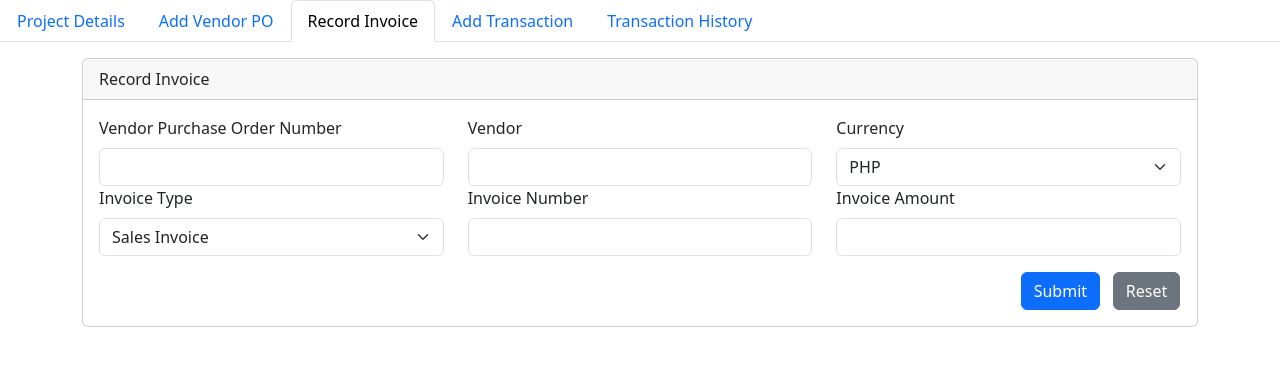
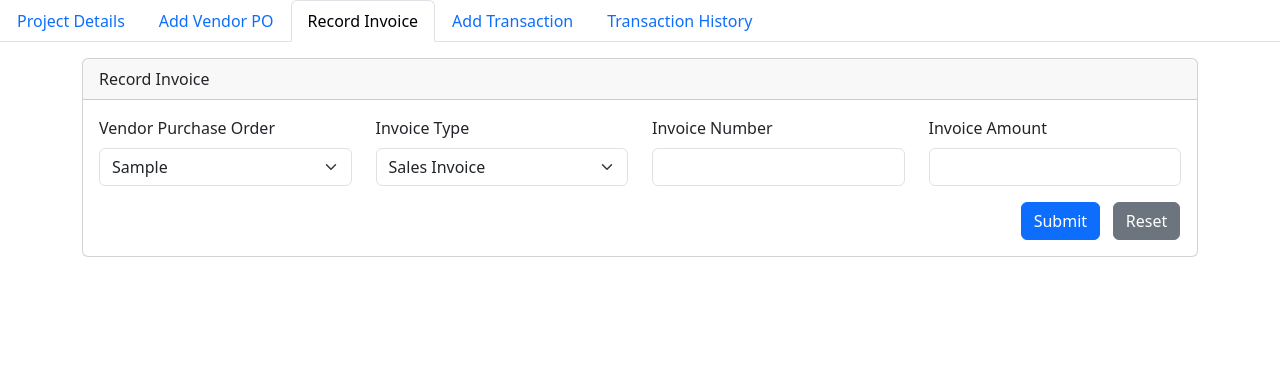
Before and after one commit to JLCleofas/apar-app, a FastAPI app: page /ap/record-invoice-page/1 in a window 1280 px wide. Shown: the part 56-422 px from the top of the page. Run offline with FastAPI, Linux system fonts and the light colour scheme; tables that the repository leaves empty hold one stand-in row (values such as "Sample post").

Commit message:
removed fields for po creation.

```diff
--- a/routers/accounts_payable.py
+++ b/routers/accounts_payable.py
@@ -1,4 +1,6 @@
 from decimal import Decimal
+from locale import currency
+
 from fastapi import APIRouter, Depends, Request, HTTPException, Form, Response
 from models import APProject, Invoice, TransactionLog, POToVendor
 from database import SessionLocal
@@ -77,8 +79,9 @@ async def render_transaction_history_page(request: Request, db: db_dependency, p
 
 @router.get("/record-invoice-page/{project_id}")
 async def render_record_invoice_page(request: Request, db: db_dependency, project_id: int):
+    vendor_po_list = db.query(POToVendor).filter(POToVendor.project_id == project_id).all()
     project_model = db.query(APProject).filter(APProject.id == project_id).first()
-    return templates.TemplateResponse("ap-record-invoice.html", {"request": request, "project":project_model})
+    return templates.TemplateResponse("ap-record-invoice.html", {"request": request, "project":project_model, "vendor_po_list":vendor_po_list})
 
 # TODO: Add page endpoint for Add PO page
 ### Endpoints ###
@@ -160,17 +163,19 @@ async def add_vendor_po(db: db_dependency,
 @router.post("/record-invoice/{project_id}", status_code=status.HTTP_201_CREATED)
 async def add_invoice(db: db_dependency,
                     project_id: int,
-                    vendor_po: str = Form(min_length=14, max_length=14),
-                    invoice_type: str = Form(max_length=20, default=None),
-                    invoice_number: str = Form(max_length=30, default=None),
+                    vendor_po_id: str = Form(...),
+                    invoice_type: str = Form(...),
+                    invoice_number: str = Form(...),
                     invoice_amount: Decimal = Form(Decimal("0"))
                     ):
+    currency = db.query(APProject).filter(APProject.id == project_id).first().currency
     invoice_data = {
         "project_id": project_id,
-        "vendor_po": vendor_po,
+        "vendor_po_id": vendor_po_id,
         "invoice_type": invoice_type,
         "invoice_number": invoice_number,
-        "invoice_amount": invoice_amount
+        "invoice_amount": invoice_amount,
+        "currency": currency
     }
     invoice_model = Invoice(**invoice_data)
     db.add(invoice_model)
--- a/templates/ap-record-invoice.html
+++ b/templates/ap-record-invoice.html
@@ -12,27 +12,14 @@
                       hx-swap="none"
                       hx-trigger="submit delay:200ms">
                     <div class="row">
-                        {# TODO: Remove Vendor PO Number and Vendor column #}
-                        {#  Add to separate 'Add Purchase Order Page' #}
-                        {# Vendor PO Number, vendor column, currency, and po amount #}
-                        {# TODO: Add a dropdown for the lists of PO to vendor #}
                         <div class="col">
-                            <label class="form-label" for="vendor_po">Vendor Purchase Order Number</label>
-                            <input type="text" class="form-control" name="vendor_po">
-                        </div>
-                        <div class="col">
-                            <label class="form-label" for="vendor">Vendor</label>
-                            <input type="text" class="form-control" name="vendor">
-                        </div>
-                        <div class="col">
-                            <label class="form-label" for="currency">Currency</label>
-                            <select class="form-select" name="currency" id="currency">
-                                <option value="PHP">PHP</option>
-                                <option value="USD">USD</option>
+                            <label class="form-label" for="vendor_po_id">Vendor Purchase Order</label>
+                            <select class="form-select" name="vendor_po_id" id="vendor_po_id">
+                                {% for vendor_po in vendor_po_list %}
+                                    <option value="{{ vendor_po.id }}">{{ vendor_po.vendor_po }}</option>
+                                {% endfor %}
                             </select>
                         </div>
-                    </div>
-                    <div class="row">
                         <div class="col">
                             <label class="form-label" for="invoice_type">Invoice Type</label>
                             <select class="form-select" name="invoice_type" id="invoice_type">
```
